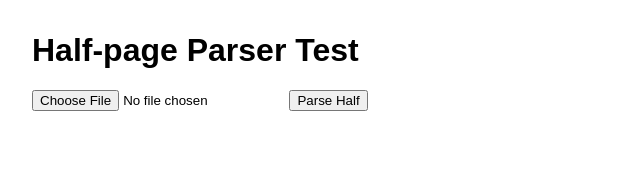
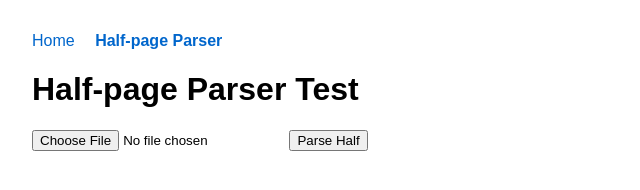
Before and after one commit to brianbrainium/BrainPDF-old2, a website: page half-test.html in a window 1280 px wide. Shown: the whole page, without its empty margins (0-640 px from the left). Drawn offline with Linux system fonts and the light colour scheme.

Commit message:
Add simple page navigation

```diff
--- a/half-test.html
+++ b/half-test.html
@@ -7,6 +7,10 @@
   <link rel="stylesheet" href="style.css" />
 </head>
 <body>
+  <nav>
+    <a href="index.html">Home</a>
+    <a href="half-test.html">Half-page Parser</a>
+  </nav>
   <h1>Half-page Parser Test</h1>
   <input type="file" id="pdf-input" accept="application/pdf" />
   <button id="parse-btn">Parse Half</button>
@@ -42,5 +46,12 @@
       link.style.display = 'inline';
     });
   </script>
+  <script>
+    document.querySelectorAll('nav a').forEach(a => {
+      if (a.getAttribute('href') === window.location.pathname.split('/').pop()) {
+        a.classList.add('active');
+      }
+    });
+  </script>
 </body>
 </html>
--- a/style.css
+++ b/style.css
@@ -12,3 +12,17 @@ body { font-family: Arial, sans-serif; margin: 2rem; }
   font-size: 0.9rem;
   color: #555;
 }
+
+nav {
+  margin-bottom: 1rem;
+}
+
+nav a {
+  margin-right: 1rem;
+  text-decoration: none;
+  color: #06c;
+}
+
+nav a.active {
+  font-weight: bold;
+}
```
Also changed, not shown: index.html (+11 -0 lines).
